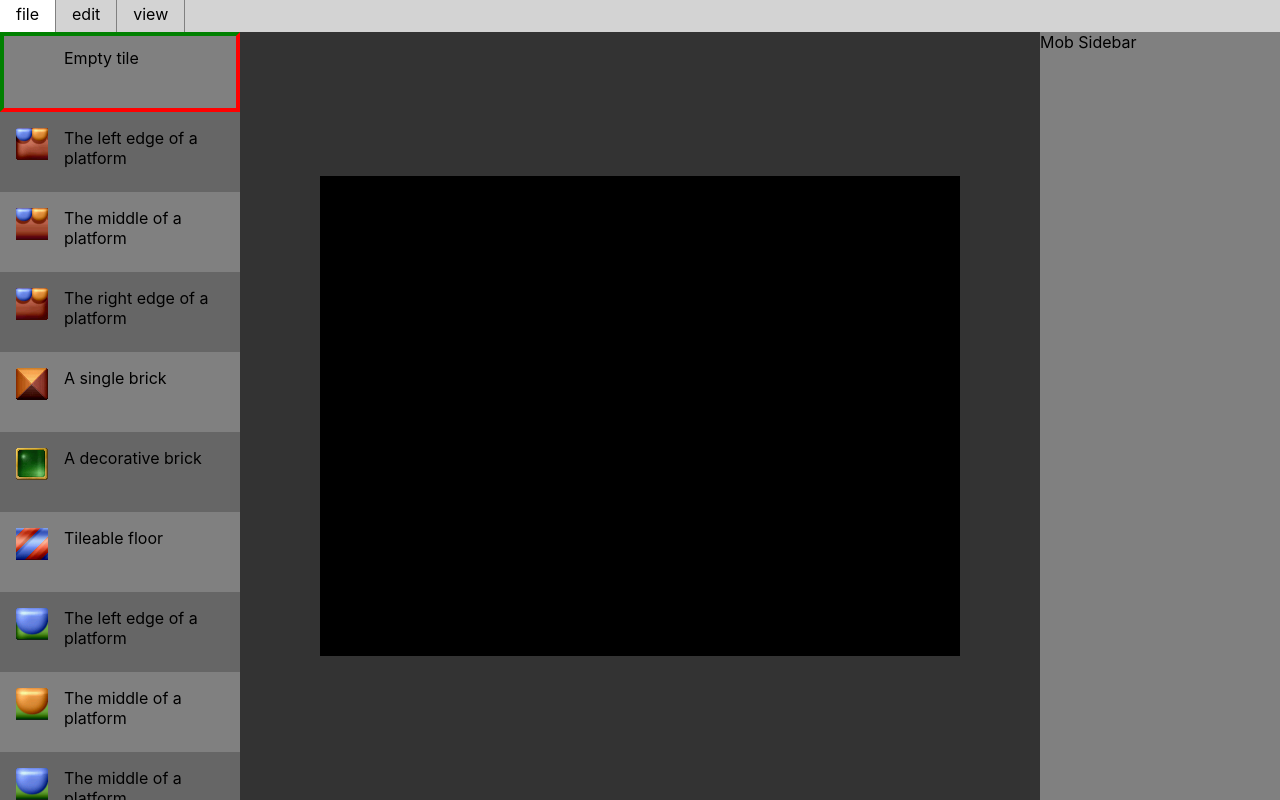
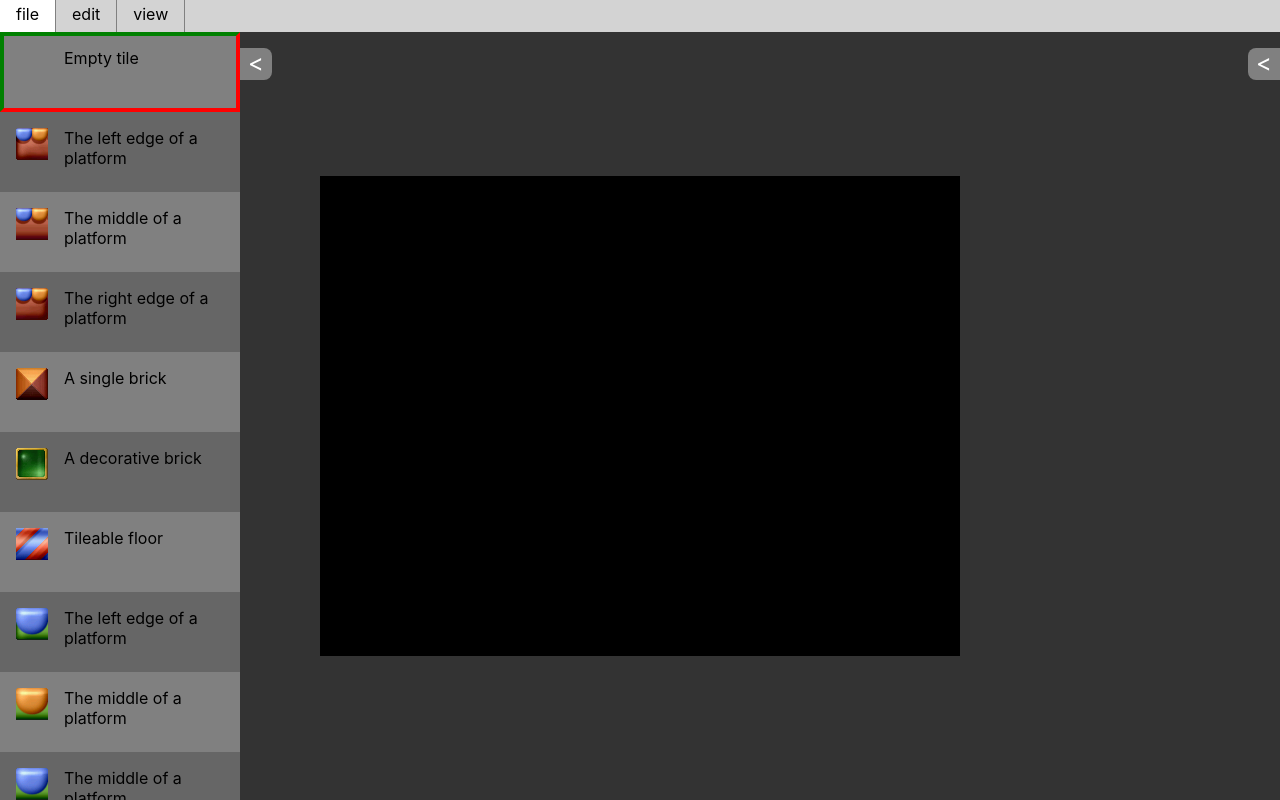
Before and after one commit to RobbieNesmith/ChefEdit, a React (Create React App) app: page / in a window 1280 px wide. Built offline with nearby package versions, Linux system fonts and the light colour scheme.

Commit message:
Collapseable Sidebars

```diff
--- a/src/App.css
+++ b/src/App.css
@@ -7,6 +7,7 @@
   display: grid;
   grid-template-rows: 2rem 1fr;
   grid-template-columns: 100%;
+  overflow-x: hidden;
 }
 
 .ContentContainer {
--- a/src/components/BlockPalette/BlockPalette.css
+++ b/src/components/BlockPalette/BlockPalette.css
@@ -1,5 +1,11 @@
 .BlockPalette {
     position: absolute;
+    height: 100%;
+    user-select: none;
+    transition: left 0.1s;
+}
+
+.BlockPalette > ul {
     width: 15rem;
     height: 100%;
     overflow-y: auto;
@@ -8,13 +14,16 @@
     list-style: none;
 }
 
-.BlockPalette > li {
+.BlockPalette > ul > li {
     padding: 1rem;
     display: flex;
     cursor: pointer;
-    user-select: none;
     background-color: gray;
     height: 5rem;
+}
+
+.BlockPalette > ul > li:nth-child(even) {
+    background-color:#666666;
 }
 
 .LeftClick {
@@ -35,10 +44,6 @@
     padding: 0.75rem !important;
 }
 
-.BlockPalette > li:nth-child(even) {
-    background-color:#666666;
-}
-
 .BlockImage {
     display: inline-block;
     width: 32px;
@@ -51,3 +56,16 @@
 .BlockDescription {
     flex-shrink: 1;
 }
+
+.CollapseBlockPalette {
+    position: absolute;
+    top: 1rem;
+    right: -2rem;
+    width: 2rem;
+    height: 2rem;
+    color: white;
+    background-color: grey;
+    border-radius: 0 0.5rem 0.5rem 0;
+    font-size: 1.5rem;
+    text-align: center;
+}
--- a/src/components/BlockPalette/BlockPalette.tsx
+++ b/src/components/BlockPalette/BlockPalette.tsx
@@ -26,6 +26,7 @@ export default function BlockPalette() {
     const [blocks, setBlocks] = useState([] as Array<BlockInfo>);
     const [leftClickBlock, setLeftClickBlock] = useState(0);
     const [rightClickBlock, setRightClickBlock] = useState(0);
+    const [open, setOpen] = useState(true);
 
     useEffect(() => {
         setBlocks(getBlocks());
@@ -41,7 +42,12 @@ export default function BlockPalette() {
         evt.stopPropagation();
     }
 
-    return <ul className="BlockPalette">
+    return (
+        <div
+            className="BlockPalette"
+            style={{left: open ? 0 : "-15rem"}}
+        >
+            <ul>
                 {blocks.map(b => {
                     let selectionClass = "";
                     if (leftClickBlock === b.id) {
@@ -70,5 +76,12 @@ export default function BlockPalette() {
                         </li>
                     );
                 })}
-    </ul>;
+            </ul>
+
+            <div
+                className="CollapseBlockPalette"
+                onClick={() => setOpen(o => !o)}
+            >{ open ? "<" : ">" }</div>
+        </div>
+    );
 }
--- a/src/components/MobSidebar/MobSidebar.css
+++ b/src/components/MobSidebar/MobSidebar.css
@@ -1,8 +1,22 @@
 .MobSidebar {
     position: absolute;
     width: 15rem;
-    right: 0;
     top: 0;
     background-color: gray;
     height: 100%;
+    transition: right 0.1s;
 }
+
+.CollapseMobSidebar {
+    position: absolute;
+    top: 1rem;
+    left: -2rem;
+    width: 2rem;
+    height: 2rem;
+    color: white;
+    background-color: grey;
+    border-radius: 0.5rem 0 0 0.5rem;
+    font-size: 1.5rem;
+    text-align: center;
+    user-select: none;
+}
--- a/src/components/MobSidebar/MobSidebar.tsx
+++ b/src/components/MobSidebar/MobSidebar.tsx
@@ -1,5 +1,18 @@
+import { useState } from "react";
 import "./MobSidebar.css";
 
 export default function MobSidebar() {
-    return <div className="MobSidebar">Mob Sidebar</div>;
+    const [open, setOpen] = useState(false);
+    return (
+        <div
+            className="MobSidebar"
+            style={{right: open ? 0 : "-15rem"}}
+        >
+            <div>Mob Sidebar</div>
+            <div
+                className="CollapseMobSidebar"
+                onClick={() => setOpen(o => !o)}
+            >{ open ? ">" : "<" }</div>
+        </div>
+    );
 }
```
Lines whose indentation alone changed are shown as unchanged.
